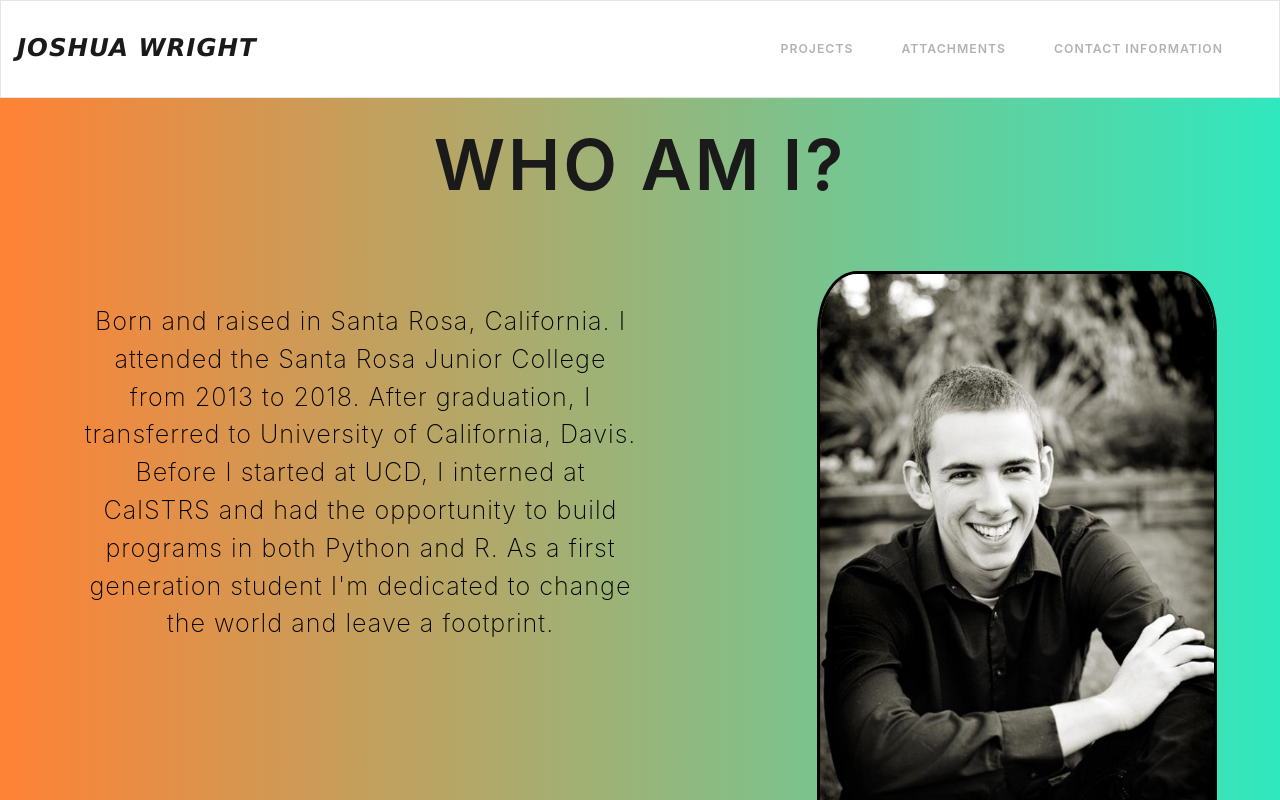
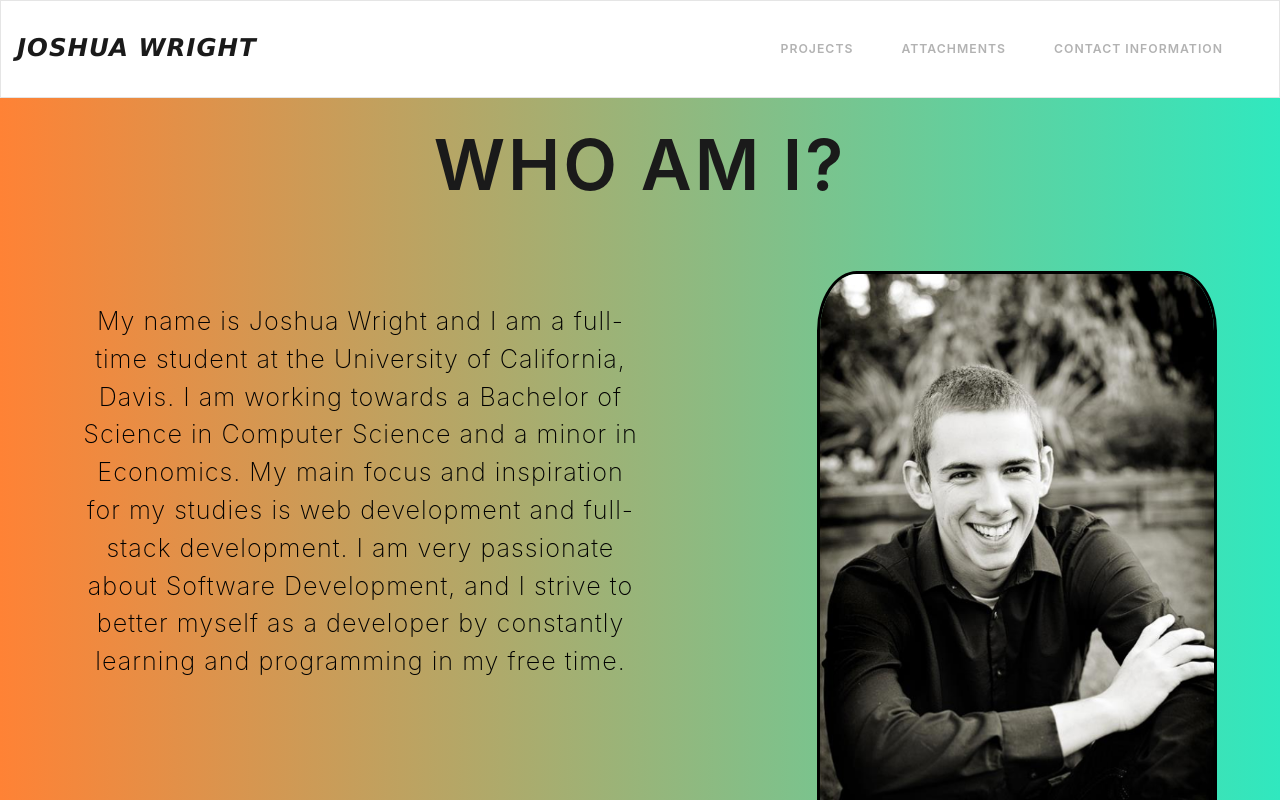
Before and after one commit to Jwright707/jdwportfolio, a React (Create React App) app: page / in a window 1280 px wide. Shown: the top 800 px of the page. Built offline with nearby package versions, Linux system fonts and the light colour scheme.

Commit message:
updated Bio

```diff
--- a/src/components/home.js
+++ b/src/components/home.js
@@ -9,12 +9,13 @@ class Home extends Component {
         <h1> Who am I? </h1>
         <span className="container">
           <p className="item1">
-            Born and raised in Santa Rosa, California. I attended the Santa Rosa
-            Junior College from 2013 to 2018. After graduation, I transferred to
-            University of California, Davis. Before I started at UCD, I interned
-            at CalSTRS and had the opportunity to build programs in both Python
-            and R. As a first generation student I'm dedicated to change the
-            world and leave a footprint.
+            My name is Joshua Wright and I am a full-time student at the
+            University of California, Davis. I am working towards a Bachelor of
+            Science in Computer Science and a minor in Economics. My main focus
+            and inspiration for my studies is web development and full-stack
+            development. I am very passionate about Software Development, and I
+            strive to better myself as a developer by constantly learning and
+            programming in my free time.
           </p>
           <img src={pic} className="pic" alt="joshua_wright" />
           <span className="item2">
```
Also changed, not shown: src/templates/home.css (+0 -13 lines).
